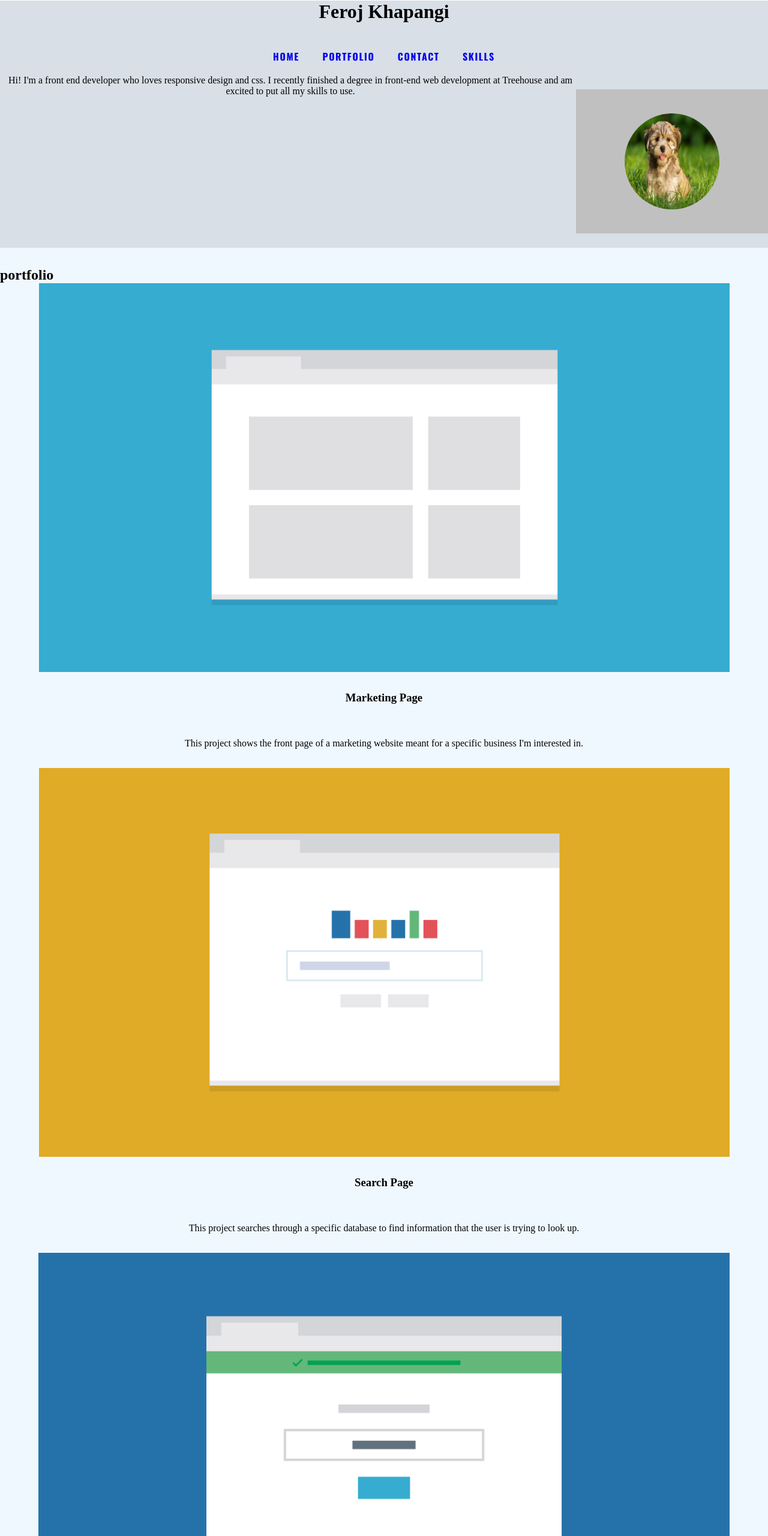
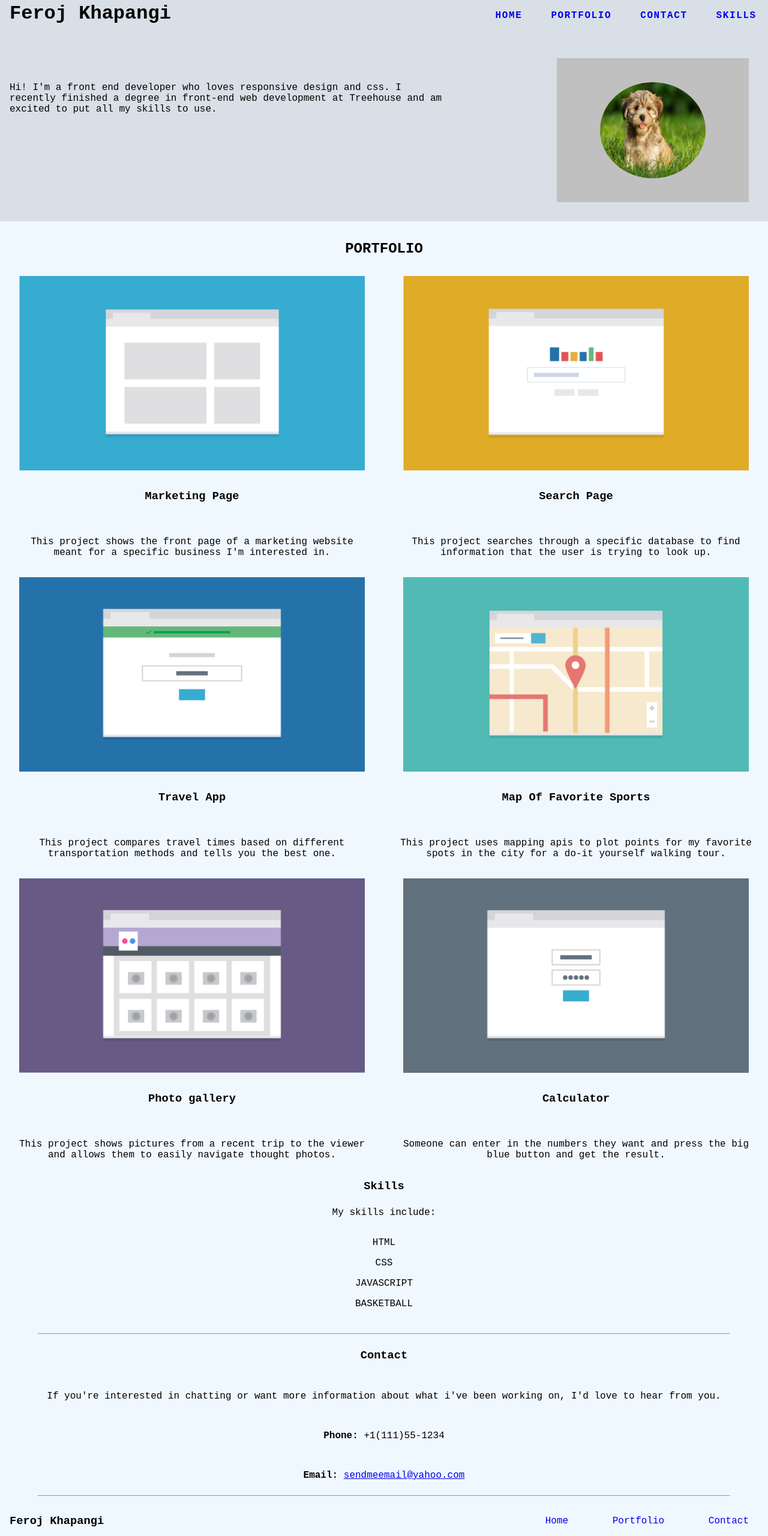
Before and after one commit to Feroj2001/Treehouse-project2, a plain HTML site: page responsive_layout_v3/index.html in a window 1280 px wide. Shown: the part 20-2580 px from the top of the page at 60% size. Drawn offline with nearby package versions, Linux system fonts and the light colour scheme; a web font is replaced by a local one.

Commit message:
finishing up with tablet version

```diff
--- a/responsive_layout_v3/CSS/style.css
+++ b/responsive_layout_v3/CSS/style.css
@@ -2,6 +2,7 @@
     margin: 0;
     padding: 0;
     box-sizing: border-box;
+    font-family: 'Xanh Mono', monospace;
 }
 
 /* Header */
@@ -11,7 +12,9 @@ header {
 
 header h1 {
     text-align: center;
-    margin-bottom: 1.5rem;
+    margin: 0;
+    padding: 1.5rem 0;
+
 }
 
 nav .navlinks {
@@ -57,19 +60,25 @@ section article .background {
 }
 
 header .me article p {
-    padding: 0 .5rem;
+    padding: 1rem;
     text-align: center;
 }
 
 /* portfolio */
 main {
-    padding: 2rem 0;
     background-color: #F0F8FF;
 }
 
-.portfolios header h2 {
+.portolfios {
+    padding: 2rem 0;
+}
+
+
+
+.portfolios h2 {
     text-align: center;
     padding: 2rem 0;
+    text-transform: uppercase;
 }
 
 .portfolios img {
@@ -101,9 +110,9 @@ hr {
 
 /* SKills */
 
-.talent h3 {
+.talent {
+    margin: 2rem auto;
     text-align: center;
-    padding: 1rem;
 }
 
 
@@ -145,7 +154,7 @@ p {
     display: flex;
     justify-content: space-between;
     align-items: center;
-    padding: 0 .5rem;
+    margin-left: 3rem;
 }
 
 .mobilenav p a {
@@ -181,38 +190,84 @@ p {
 @media only screen and (min-width: 768px) {
 
     /* header */
-    header .navlinks {
+    .nav {
         display: flex;
-        flex-direction: row;
-        justify-content: center;
+        justify-content: space-between;
         align-items: center;
     }
 
-    nav .navlinks li {
-        background-color: transparent;
+    .nav h1 {
+        padding-left: 1rem;
     }
 
-    .shortbio {
-        display: block;
-        float: left;
-        text-align: left;
-        color: blue;
+    nav .navlinks li {
+        display: inline-block;
+        background-color: transparent;
     }
 
     .me .background {
         float: right;
-        padding: 0 1rem;
+        margin: 2rem;
+    }
+
+    #shortbio {
+        text-align: left;
+        width: 60%;
+        padding-top: 4.5rem;
     }
 
     /* ---header--- */
 
     /* main */
+    #hide {
+        display: none;
+    }
+
+    main {
+        width: 100%;
+    }
+
+    .portfolios article {
+        width: 50%;
+        float: left;
+    }
+
 
     /* ---main--- */
+
+    /* footer */
+    .mobilenav {
+        display: none;
+    }
+
+    .bottomnav {
+        display: inline-block;
+    }
+
+    .bottomnav h3 {
+        padding-left: 1rem;
+    }
+
+    .gone {
+        display: flex;
+        flex-direction: row;
+    }
+
+    /* ---footer--- */
+
 }
 
 
+@media screen and only (min-width: 1025px) {
 
+    main {
+        width: 100%;
+    }
 
+    .portfolios article {
+        width: 16.67;
+        float: left;
+    }
+}
 
 /* ---Media queries--- */
--- a/responsive_layout_v3/index.html
+++ b/responsive_layout_v3/index.html
@@ -16,6 +16,7 @@
 <body>
     <!-- header -->
     <header id="top" class="clearfix">
+    <section class="nav">
         <h1>Feroj Khapangi</h1>
         <nav>
             <ul class="navlinks">
@@ -25,12 +26,13 @@
                 <li><a href="#skills">skills</a></li>
             </ul>
         </nav>
+    </section>
         <section class="me">
             <article>
                 <div class="background">
                     <img src="images/profile-pic (2).jpg" alt="">
                 </div>
-                <p>
+                <p id="shortbio">
                     Hi! I'm a front end developer who loves responsive
                     design and css. I recently finished a degree in front-end web development
                     at Treehouse and am excited to put all my skills to use.
@@ -42,7 +44,7 @@
     <main class="clearfix" id="portfolio">
         <section class="portfolios">
                 <h2>portfolio</h2>
-            <article class="portfolio-1">
+            <article class="portfolio-1 clearfix">
                 <img src="images/portfolio-1.png" alt="Marketing page">
                 <h3>Marketing Page</h3>
                 <p>This project shows the front page of a
@@ -51,7 +53,7 @@
                 </p>
             </article>
 
-            <article class="portfolio-2">
+            <article class="portfolio-2 clearfix">
                 <img src="images/portfolio-2.png" alt="search page">
                 <h3>Search Page</h3>
                 <p>
@@ -60,7 +62,7 @@
                 </p>
             </article>
 
-            <article class="portfolio-3">
+            <article class="portfolio-3 clearfix">
                 <img src="images/portfolio-3.png" alt="travel app image">
                 <h3>Travel App</h3>
                 <p>
@@ -69,7 +71,7 @@
                 </p>
             </article>
 
-            <article class="portfolio-4">
+            <article class="portfolio-4 clearfix">
                 <img src="images/portfolio-4.png" alt="Map of favorite sports">
                 <h3>Map Of Favorite Sports</h3>
                 <p>
@@ -78,7 +80,7 @@
                 </p>
             </article>
 
-            <article class="portfolio-5">
+            <article class="portfolio-5 clearfix">
                 <img src="images/portfolio-5.png" alt="Photo gallery">
                 <h3>Photo gallery</h3>
                 <p>
@@ -88,7 +90,7 @@
                 </p>
             </article>
 
-            <article class="portfolio-6">
+            <article class="portfolio-6 clearfix">
                 <img src="images/portfolio-6.png" alt="calculator">
                 <h3>Calculator</h3>
                 <p>
@@ -98,10 +100,10 @@
             </article>
         </section>
 
-        <hr>
+        <hr id="hide">
 
-        <section class="talent" id="skills">
-            <article>
+        <section class="talent clearfix" id="skills">
+            <article class="clearfix">
                 <h3>Skills</h3>
                 <p>My skills include:</p>
                 <ul>
@@ -113,24 +115,13 @@
             </article>
         </section>
 
-        <hr>
+        <hr class="clearfix">
     </main>
 
         <!-- footer -->
 
         <footer class="clearfix" id="contact">
-            <section class="bottomnav gone">
-                <h3>Feroj Khapangi</h3>
-            <nav>
-                <ul>
-                    <li><a href="">Home</a></li>
-                    <li><a href="">Portfolio</a></li>
-                    <li><a href="">Contact</a></li>
-                </ul>
-            </nav>
-            </section>
-
-            <section class="contact">
+            <section class="contact clearfix">
                 <h3>Contact</h3>
                 <p>If you're interested in chatting or want more information
                     about what i've been working on, I'd love to hear from you.
@@ -140,11 +131,22 @@
                 <p><strong>Email: </strong><a href="mailto:sendmeemail@yahoo.com">sendmeemail@yahoo.com</a></p>
             </section>
 
-            <hr>
+            <hr class="clearfix">
 
-            <section class="mobilenav">
+            <section class="mobilenav clearfix">
                 <h3>Feroj Khapangi</h3>
                 <p><a href="#top">Back to top</a></p>
+            </section>
+
+            <section class="bottomnav gone">
+                <h3>Feroj Khapangi</h3>
+            <nav>
+                <ul>
+                    <li><a href="#">Home</a></li>
+                    <li><a href="#portfolio">Portfolio</a></li>
+                    <li><a href="#contact">Contact</a></li>
+                </ul>
+            </nav>
             </section>
         </footer>
     </main>
```
